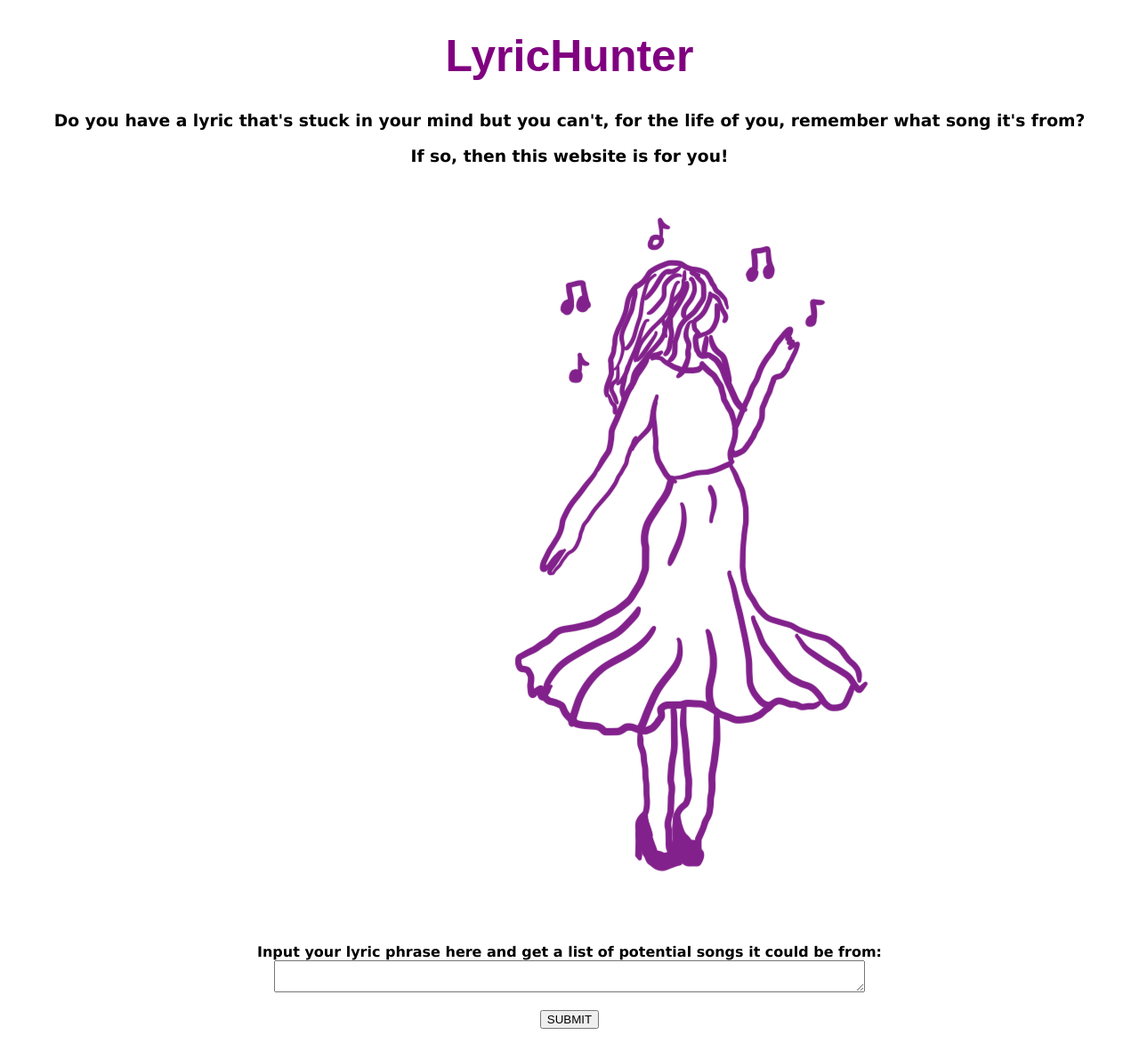
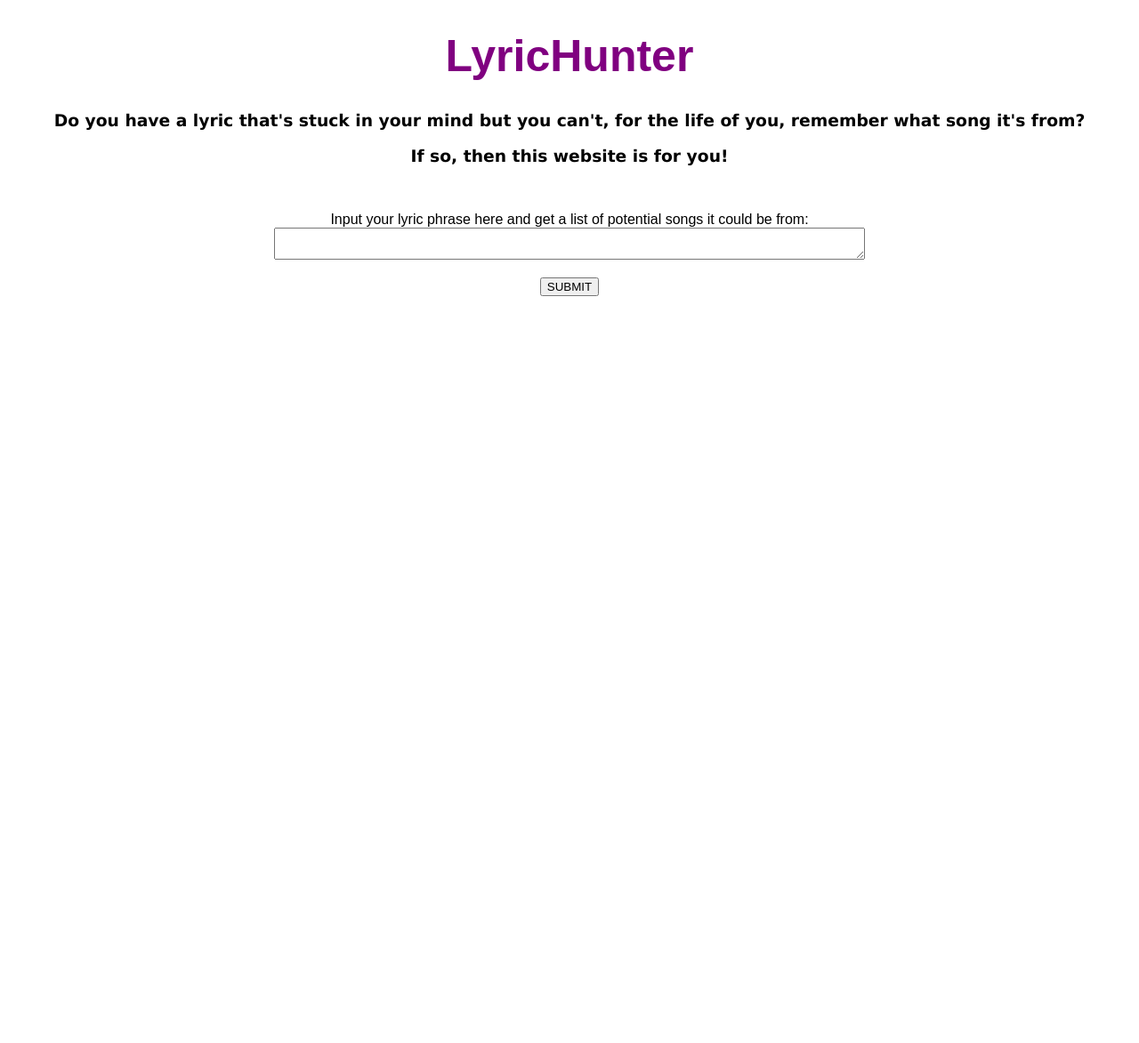
Before and after one commit to anniey27/310final, a Flask app: page / in a window 1280 px wide; the page is wider, and only the part inside the window is pictured. Shown: that part at 89% size. After the commit the page ends 333 px from the top of that part, so only its background shows below. Run offline with Flask 3, Linux system fonts and the light colour scheme.

Commit message:
Edited index template

```diff
--- a/templates/index.html
+++ b/templates/index.html
@@ -9,10 +9,10 @@
             font-size: 50px
         }
         h2, h3, h4, h5, h6 {
-            font-family: 'Corben', Geneva, serif;
+            font-family: 'Corben', Geneva, sans-serif;
         }
         p {
-            font-family: 'Nobile', Geneva, sans-serif;
+            font-family: 'Nobile', Source Sans Pro, sans-serif;
         }
         body {
             text-align: center;
@@ -24,14 +24,12 @@
     <h3>Do you have a lyric that's stuck in your mind but you can't, for the life of you, remember what song it's
         from?</h3>
     <h3>If so, then this website is for you!</h3>
-    <img src="/images/background.jpg" alt="Thumbnail">
-    <br>
     <br>
     <form action='/results' method="post">
             <p>
-                <b><label for="lyric">Input your lyric phrase here and get a list of potential songs it could be
+                <label for="lyric">Input your lyric phrase here and get a list of potential songs it could be
                     from:</label><br>
-                <textarea id="lyric" name="lyric" rows="2" cols="80"></textarea></b>
+                <textarea id="lyric" name="lyric" rows="2" cols="80"></textarea>
             </p>
             <p><input type="submit" value="SUBMIT" width="25" height="10"></p>
         </form>
```
